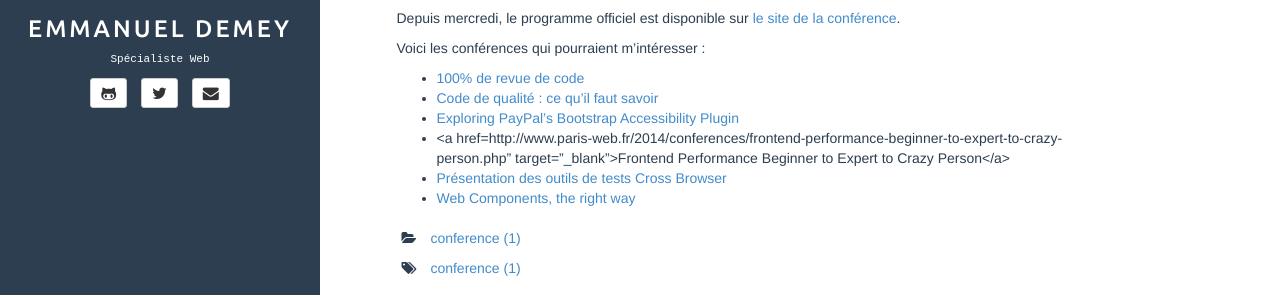
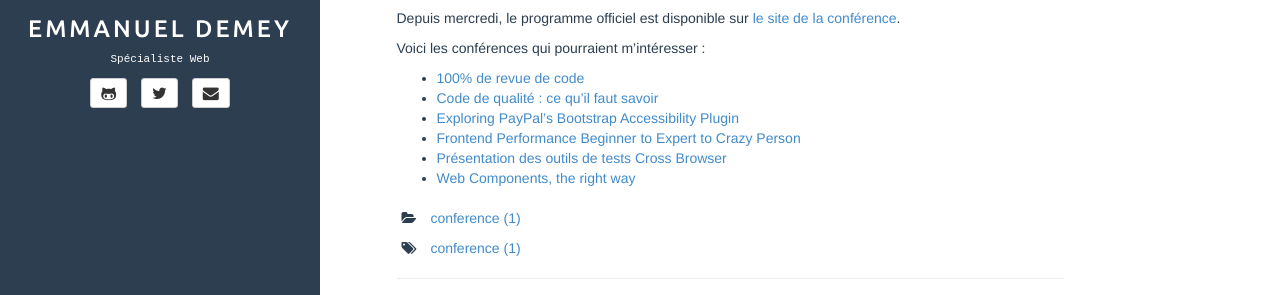
Before and after one commit to EmmanuelDemey/Gillespie59.github.io, a Jekyll site: the page built from _posts/2014-06-06-parisweb.md, in a window 1280 px wide and 1059 px high, cut to the strip 282-577 px from the top of the window. Built offline with Jekyll 4.4.1, drawn with Linux system fonts in a browser that asks for light colours; comment, search, counter and statistics services are not loaded.

Commit message:
Update 2014-06-06-parisweb.md

```diff
--- a/_posts/2014-06-06-parisweb.md
+++ b/_posts/2014-06-06-parisweb.md
@@ -21,6 +21,6 @@ Voici les conférences qui pourraient m'intéresser :
 * <a href="http://www.paris-web.fr/2014/conferences/100-de-revue-de-code.php" target="_blank">100% de revue de code</a>
 * <a href="http://www.paris-web.fr/2014/conferences/code-de-qualite-ce-quil-faut-savoir.php" target="_blank">Code de qualité : ce qu'il faut savoir</a>
 * <a href="http://www.paris-web.fr/2014/conferences/exploring-paypals-bootstrap-accessibility-plugin.php" target="_blank">Exploring PayPal’s Bootstrap Accessibility Plugin</a>
-* <a href=http://www.paris-web.fr/2014/conferences/frontend-performance-beginner-to-expert-to-crazy-person.php" target="_blank">Frontend Performance Beginner to Expert to Crazy Person</a>
+* <a href="http://www.paris-web.fr/2014/conferences/frontend-performance-beginner-to-expert-to-crazy-person.php" target="_blank">Frontend Performance Beginner to Expert to Crazy Person</a>
 * <a href="http://www.paris-web.fr/2014/conferences/presentation-des-outils-de-tests-cross-browser.php" target="_blank">Présentation des outils de tests Cross Browser</a>
 * <a href="http://www.paris-web.fr/2014/conferences/web-components-the-right-way.php" target="_blank">Web Components, the right way</a>
```
